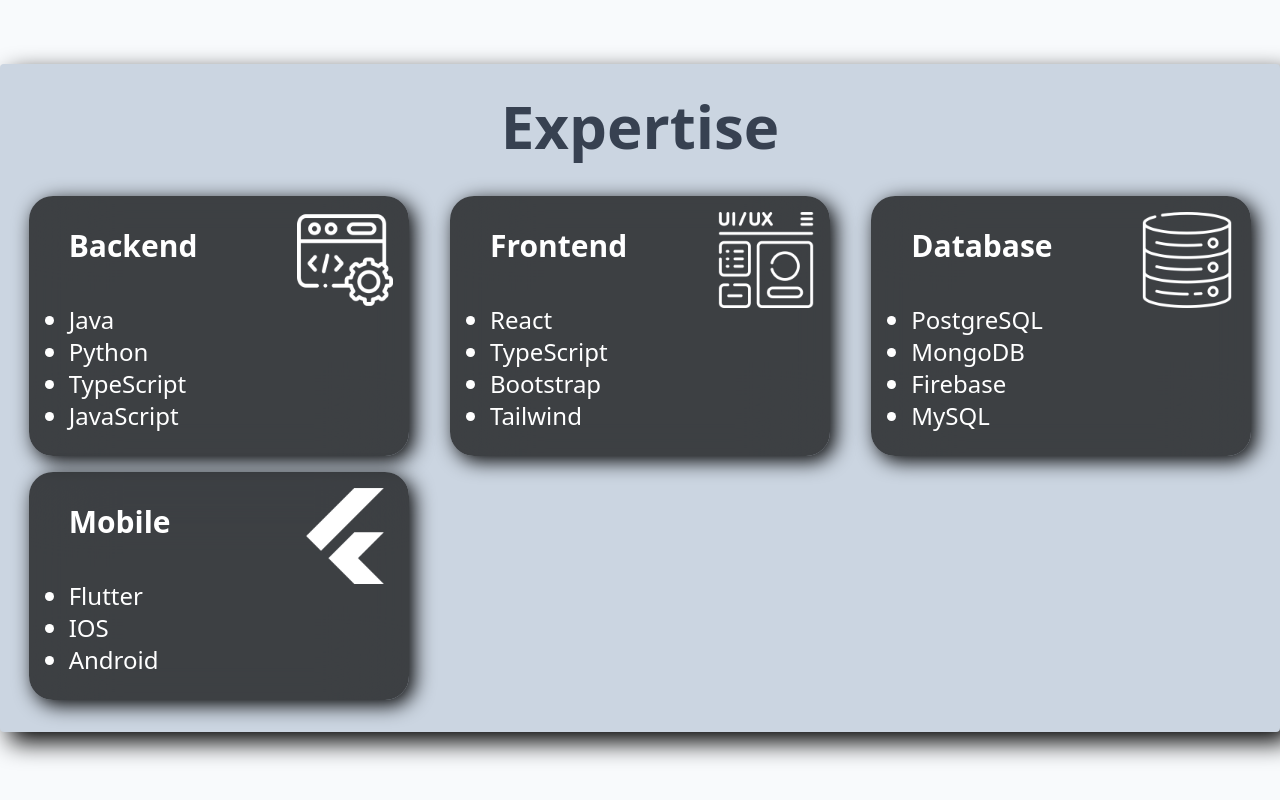
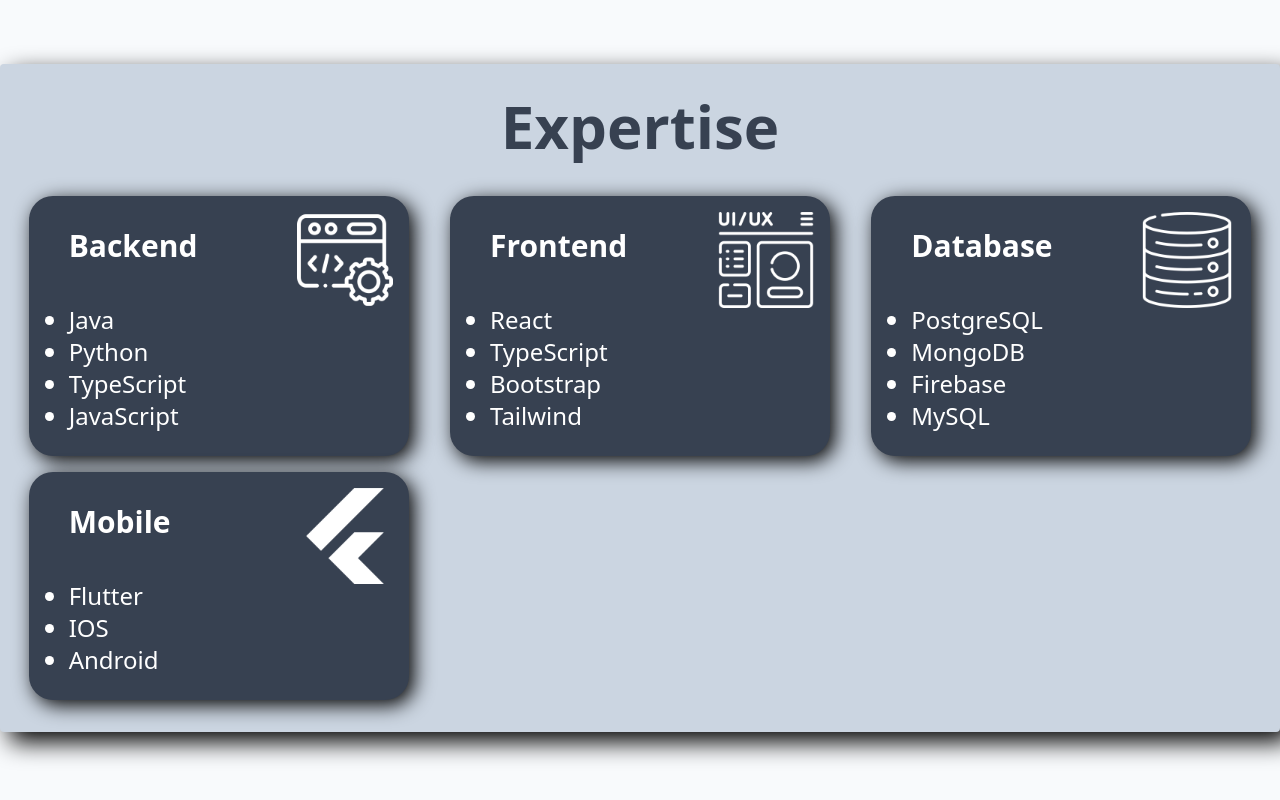
Before and after one commit to WillssEdgar/willsEdgarPortfolio, a React (Vite) app: page / in a window 1280 px wide. Shown: the part 1816-2616 px from the top of the page. Built offline with nearby package versions, Linux system fonts and the light colour scheme.

Commit message:
Update ExpertiseCard.tsx

```diff
--- a/src/Components/Expertise/ExpertiseCard.tsx
+++ b/src/Components/Expertise/ExpertiseCard.tsx
@@ -13,7 +13,7 @@
 }) => {
   return (
     <div
-      className="container bg-gray-700 blurCon text-white bg-opacity- p-4 rounded-3xl shadow-lg"
+      className="container bg-gray-700 text-white p-4 rounded-3xl shadow-lg"
       style={{
         boxShadow: "5px 5px 20px black",
         minWidth: "305px",
```
